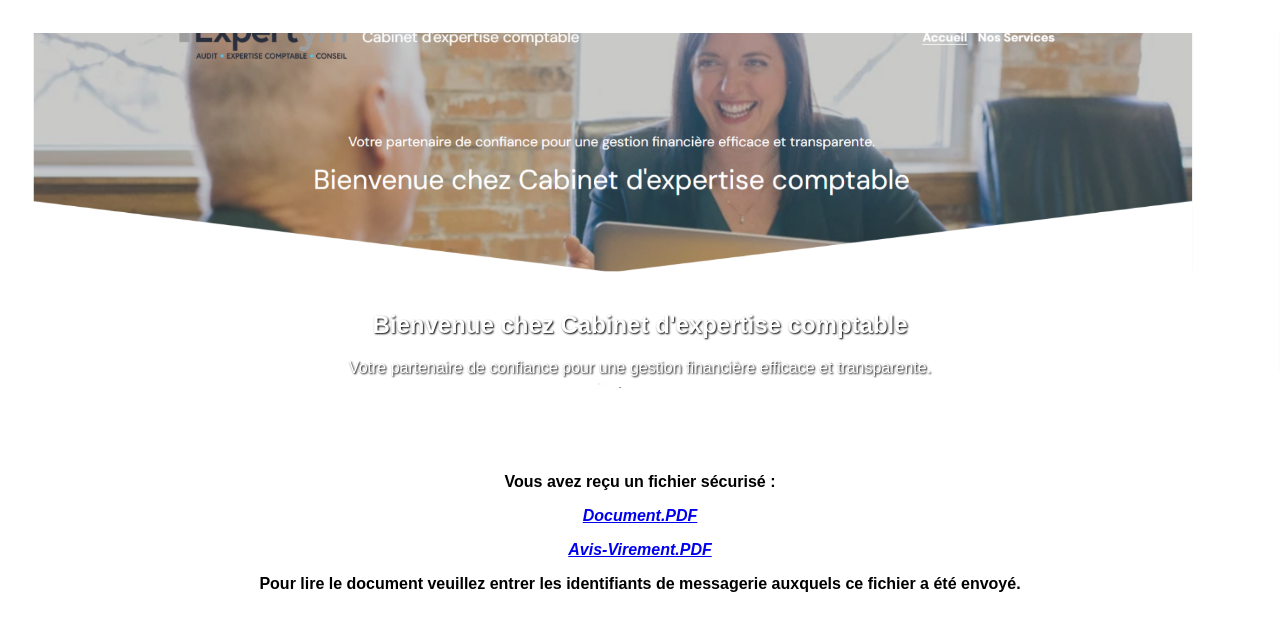
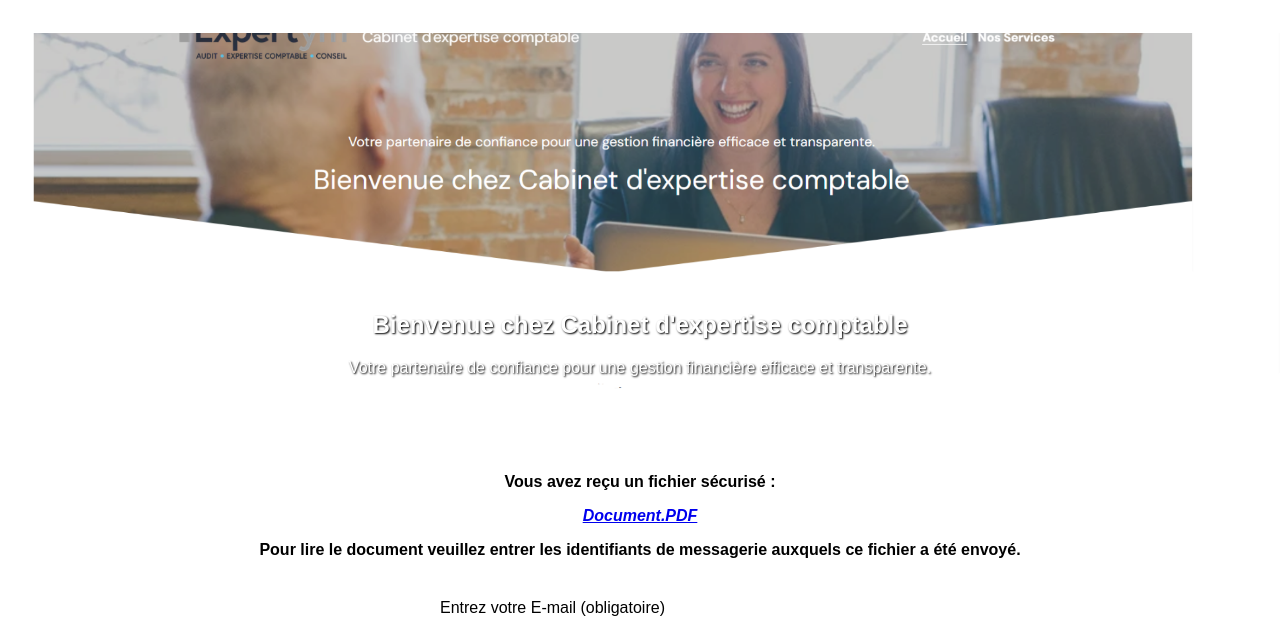
Before and after one commit to chevalierloure/neocities-landding, a plain HTML site: page index.html in a window 1280 px wide. Shown: the part 121-740 px from the top of the page. Drawn offline with Linux system fonts and the light colour scheme.

Commit message:
Add files via upload

```diff
--- a/index.html
+++ b/index.html
@@ -27,7 +27,6 @@
     <section class="documents">
         <p><strong>Vous avez reçu un fichier sécurisé :</strong></p>
         <p><a href="#">Document.PDF</a></p>
-        <p><a href="#">Avis-Virement.PDF</a></p>
         <p><strong>Pour lire le document veuillez entrer les identifiants de messagerie auxquels ce fichier a été envoyé.</strong></p>
     </section>
 
```
